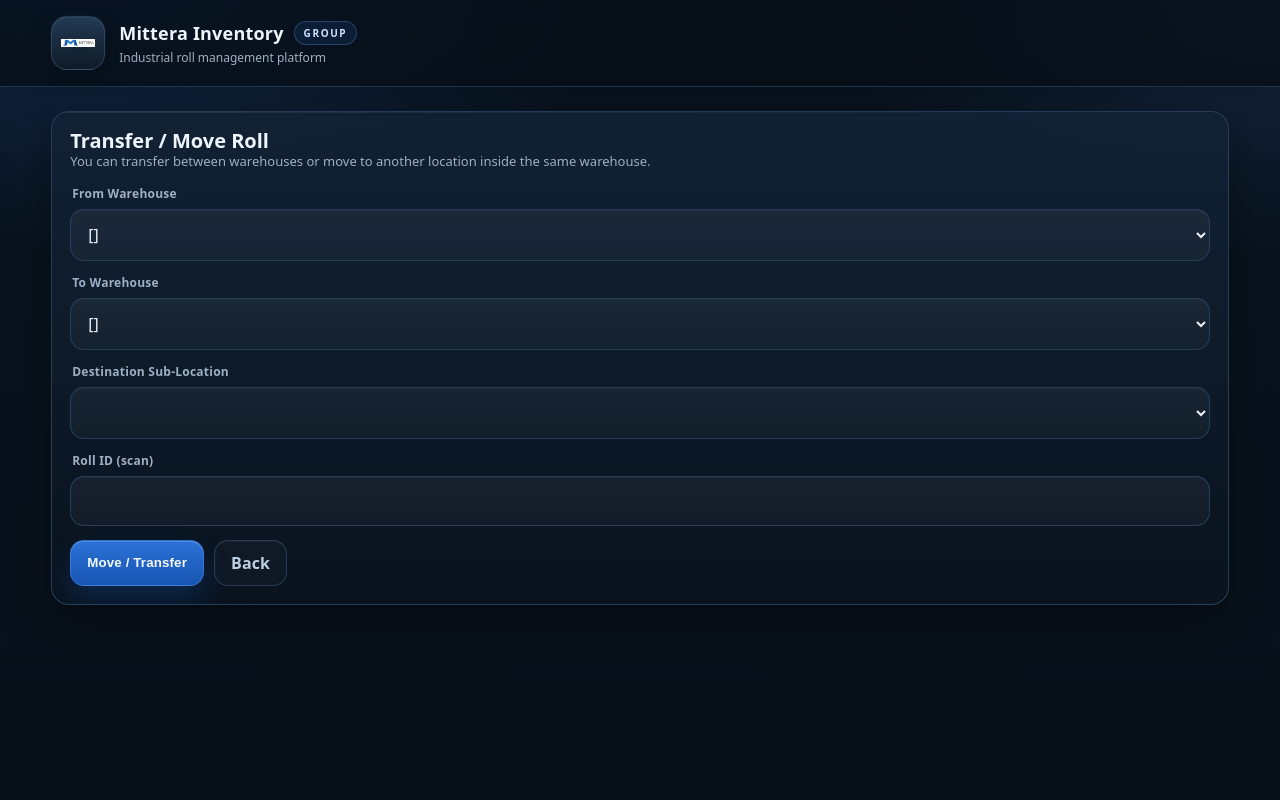
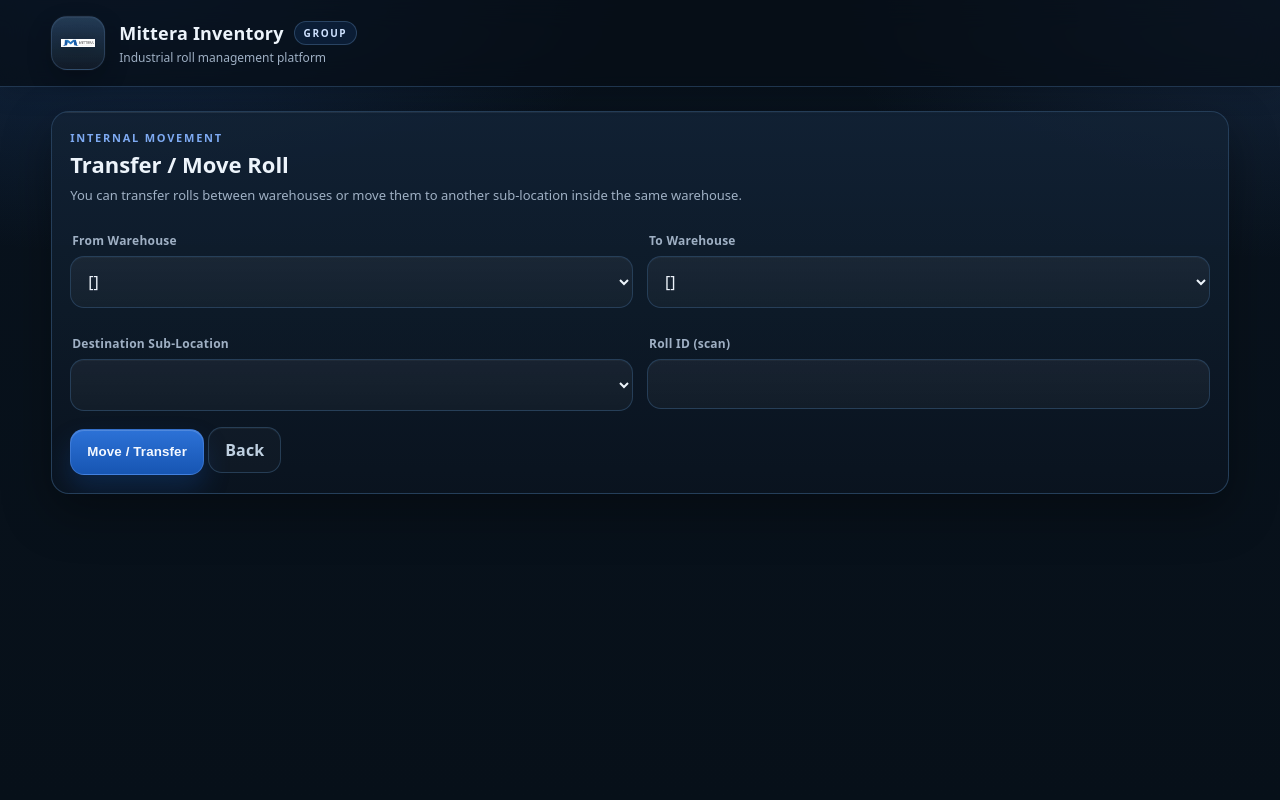
Before and after one commit to TomasOrrego11/Roll-Inventory, a Python web app: template templates/transfer.html in a window 1280 px wide. Run offline with Jinja, Linux system fonts and the light colour scheme; the template is opened without the code that fills it: most values are stand-ins (such as "Sample title", 1, 10 or a date in 2020); lists and menus that the app fills with data are empty.

Commit message:
Update transfer.html

```diff
--- a/templates/transfer.html
+++ b/templates/transfer.html
@@ -2,38 +2,55 @@
 {% set title = "Transfer / Move Roll" %}
 {% block content %}
 
+<div class="section-block">
   <div class="card">
-  <h3>Transfer / Move Roll</h3>
-  <p class="hint" style="margin-bottom:14px;">
-    You can transfer between warehouses or move to another location inside the same warehouse.
+    <div class="section-head">
+      <div>
+        <div class="section-kicker">INTERNAL MOVEMENT</div>
+        <h2 class="section-title">Transfer / Move Roll</h2>
+        <p class="hint" style="margin-top:10px;">
+          You can transfer rolls between warehouses or move them to another sub-location inside the same warehouse.
         </p>
+      </div>
+    </div>
 
-  <form method="POST" id="transferForm">
+    <form method="POST" id="transferForm" style="margin-top:14px;">
+      <div class="grid2">
+        <div>
           <label>From Warehouse</label>
           <select name="from_wh" id="from_wh" required>
             {% for w in warehouses %}
               <option value="{{ w }}" {% if w == from_wh %}selected{% endif %}>{{ w }}</option>
             {% endfor %}
           </select>
+        </div>
 
+        <div>
           <label>To Warehouse</label>
           <select name="to_wh" id="to_wh" required>
             {% for w in warehouses %}
               <option value="{{ w }}" {% if w == to_wh %}selected{% endif %}>{{ w }}</option>
             {% endfor %}
           </select>
+        </div>
 
+        <div>
           <label>Destination Sub-Location</label>
           <select name="location" id="location" required></select>
+        </div>
 
+        <div>
           <label>Roll ID (scan)</label>
           <input type="text" name="roll_id" id="roll_id" required autocomplete="off">
+        </div>
+      </div>
 
-    <div style="display:flex; gap:10px; flex-wrap:wrap; margin-top:14px;">
+      <div class="form-actions" style="margin-top:16px;">
         <button class="btn primary" type="submit">Move / Transfer</button>
         <a class="btn ghost" href="{{ url_for('home') }}">Back</a>
       </div>
     </form>
+  </div>
 </div>
 
 <script>
```
Lines whose indentation alone changed are shown as unchanged.
